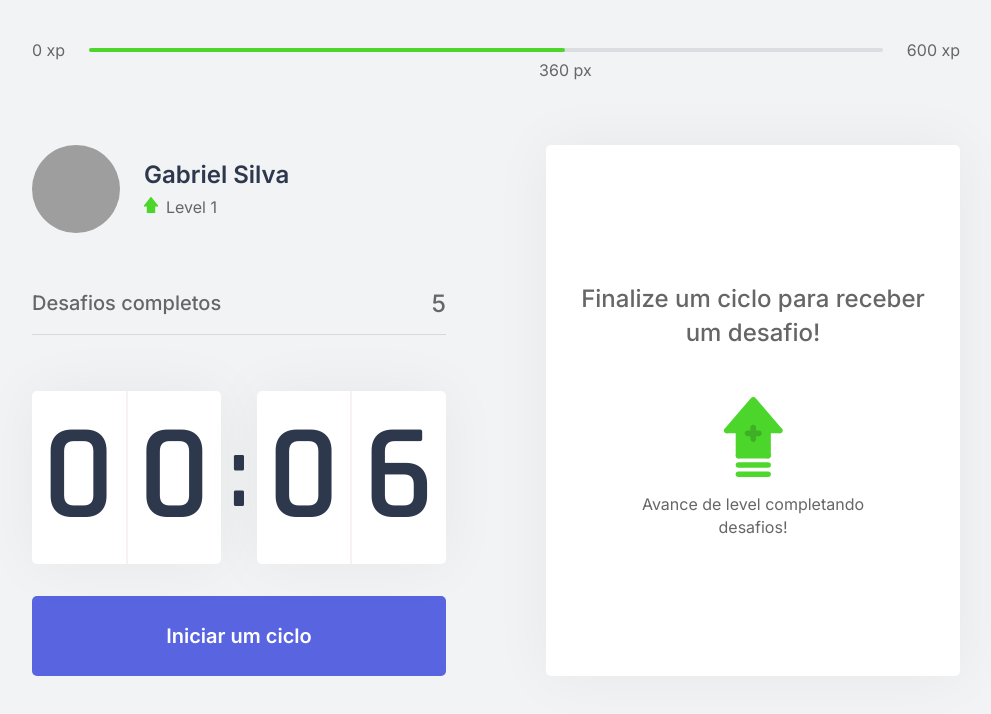
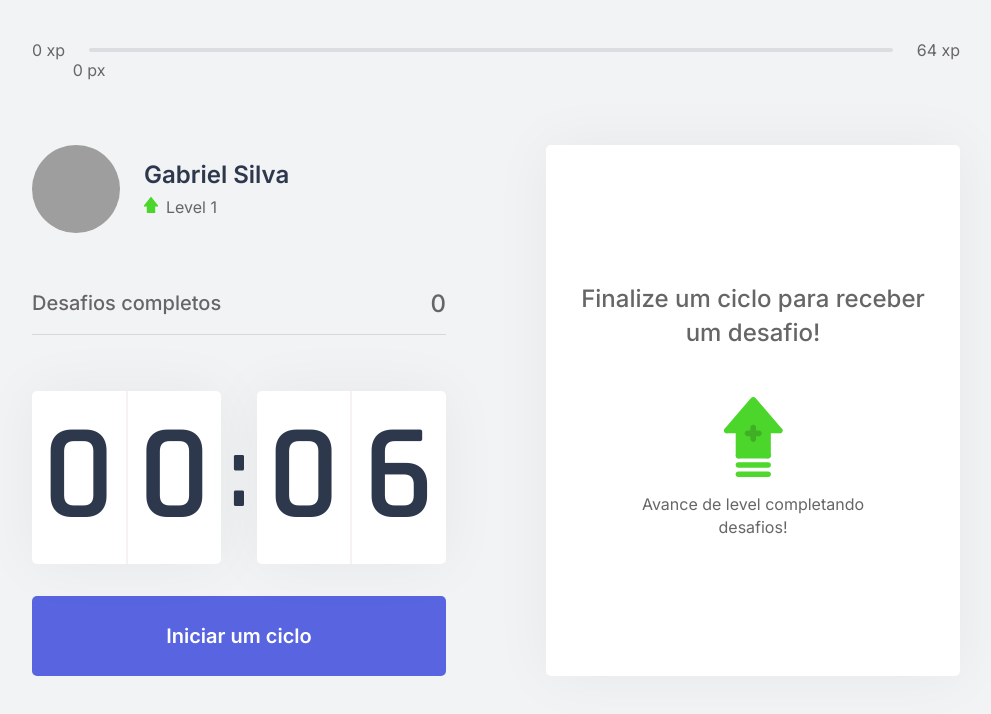
Before and after one commit to devzgabriel/move-it, a Next.js app: page / in a window 1280 px wide. Shown: the top 714 px of the page, without its empty margins (144-1135 px from the left). Built offline with nearby package versions, Linux system fonts and the light colour scheme; grey boxes are pictures that could not be loaded.

Commit message:
xp context

```diff
--- a/src/components/ChallengeBox.tsx
+++ b/src/components/ChallengeBox.tsx
@@ -4,7 +4,7 @@ import { ChallengesContext } from "../contexts/ChallengeContext";
 import styles from "../styles/components/ChallengeBox.module.css";
 
 export function ChallengeBox() {
-  const { activeChallenge } = useContext(ChallengesContext);
+  const { activeChallenge, resetChallenge } = useContext(ChallengesContext);
 
   return (
     <div className={styles.challengeBoxContainer}>
@@ -18,7 +18,11 @@ export function ChallengeBox() {
             <p>{activeChallenge.description}</p>
           </main>
           <footer>
-            <button type="button" className={styles.challengeFailedButton}>
+            <button
+              type="button"
+              className={styles.challengeFailedButton}
+              onClick={resetChallenge}
+            >
               Falhei
             </button>
             <button type="button" className={styles.challengeSucceededButton}>
--- a/src/components/CompletedChallenges.tsx
+++ b/src/components/CompletedChallenges.tsx
@@ -1,10 +1,15 @@
+import { useContext } from "react";
+import { ChallengesContext } from "../contexts/ChallengeContext";
+
 import styles from "../styles/components/CompletedChallenges.module.css";
 
 export function CompletedChallenges() {
+  const { challengesCompleted } = useContext(ChallengesContext);
+
   return (
     <div className={styles.completedChallengesContainer}>
       <span>Desafios completos</span>
-      <span>5</span>
+      <span>{challengesCompleted}</span>
     </div>
   );
 }
--- a/src/components/Countdown.tsx
+++ b/src/components/Countdown.tsx
@@ -1,5 +1,6 @@
 import { useContext, useEffect, useState } from "react";
 import { ChallengesContext } from "../contexts/ChallengeContext";
+
 import styles from "../styles/components/Countdown.module.css";
 
 let countdownTimeOut: NodeJS.Timeout;
--- a/src/components/ExperienceBar.tsx
+++ b/src/components/ExperienceBar.tsx
@@ -1,16 +1,29 @@
+import { useContext } from "react";
+import { ChallengesContext } from "../contexts/ChallengeContext";
+
 import styles from "../styles/components/ExperienceBar.module.css";
 
 export function ExperienceBar() {
+  const { currentExperience, experienceToNextLevel } = useContext(
+    ChallengesContext
+  );
+
+  const percentToNextLevel =
+    Math.round(currentExperience * 100) / experienceToNextLevel;
+
   return (
     <header className={styles.experienceBar}>
       <span>0 xp</span>
       <div>
-        <div style={{ width: "60%" }} />
-        <span className={styles.currentExperience} style={{ left: "60%" }}>
-          360 px
+        <div style={{ width: `${percentToNextLevel}%` }} />
+        <span
+          className={styles.currentExperience}
+          style={{ left: `${percentToNextLevel}%` }}
+        >
+          {currentExperience} px
         </span>
       </div>
-      <span>600 xp</span>
+      <span>{experienceToNextLevel} xp</span>
     </header>
   );
 }
--- a/src/components/Profile.tsx
+++ b/src/components/Profile.tsx
@@ -1,3 +1,6 @@
+import { useContext } from "react";
+import { ChallengesContext } from "../contexts/ChallengeContext";
+
 import styles from "../styles/components/Profile.module.css";
 
 export function Profile() {
--- a/src/contexts/ChallengeContext.tsx
+++ b/src/contexts/ChallengeContext.tsx
@@ -12,8 +12,10 @@ interface ChallengesContextData {
   currentExperience: number;
   activeChallenge: Challenge;
   challengesCompleted: number;
+  experienceToNextLevel: number;
   levelUp: () => void;
   startNewChallenge: () => void;
+  resetChallenge: () => void;
 }
 
 interface ChallengesProviderProps {
@@ -29,6 +31,8 @@ export function ChallengesProvider({ children }: ChallengesProviderProps) {
 
   const [activeChallenge, setActiveChallenge] = useState(null);
 
+  const experienceToNextLevel = Math.pow((level + 1) * 4, 2);
+
   function levelUp() {
     setLevel(level + 1);
   }
@@ -40,6 +44,10 @@ export function ChallengesProvider({ children }: ChallengesProviderProps) {
     setActiveChallenge(challenge);
   }
 
+  function resetChallenge() {
+    setActiveChallenge(null);
+  }
+
   return (
     <ChallengesContext.Provider
       value={{
@@ -47,8 +55,10 @@ export function ChallengesProvider({ children }: ChallengesProviderProps) {
         currentExperience,
         activeChallenge,
         challengesCompleted,
+        experienceToNextLevel,
         levelUp,
         startNewChallenge,
+        resetChallenge,
       }}
     >
       {children}
```
